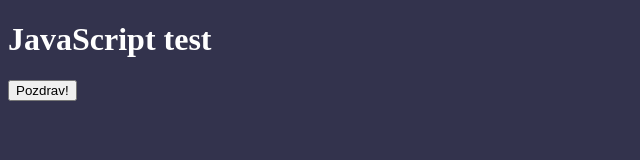
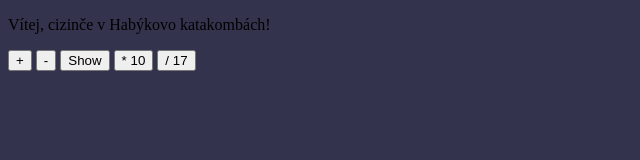
Before and after one commit to Pavka5/SchoolJS, a plain HTML site: page index.html in a window 1280 px wide. Shown: the whole page, without its empty margins (0-640 px from the left). Drawn offline with Linux system fonts and the light colour scheme.

Commit message:
Update index.html

```diff
--- a/index.html
+++ b/index.html
@@ -9,12 +9,52 @@
     <script>
         //alert("Ahoj");
     </script>
+    <script src="js/index.js"></script>
 </head>
 <body>
-    <h1>JavaScript test</h1>
 
-    <button onclick="alert('Ahoj!')">Pozdrav!</button>
+    <p onmouseover="change(1)" onmouseleave="change(2)">Vítej, cizinče v Habýkovo katakombách!</p>
 
-    <script src="js/index.js"></script>
+    <button onclick="prictiJedna()"> + </button>
+    <button onclick="odectiJedna()"> - </button>
+    <button onclick="vypisCislo()"> Show </button>
+    <button onclick="vynasobDeseti()"> * 10 </button>
+    <button onclick="vydelSedmnacti()"> / 17</button>
+
+    <script>
+
+        function change(par){
+            if(par == 1){
+                var ps = document.getElementsByTagName("p");
+                ps[0].innerHTML = "Muhahahaha";
+            }else {
+                var ps = document.getElementsByTagName("p");
+                ps[0].innerHTML = "Vítej, cizinče v Habýkovo katakombách!";
+            }
+        }
+
+
+        var cisloNula = 0;
+
+        function prictiJedna(){
+            cisloNula++;
+        }
+
+        function odectiJedna(){
+            cisloNula--;
+        }
+
+        function vynasobDeseti(){
+            cisloNula *= 10;
+        }
+
+        function vydelSedmnacti(){
+            cisloNula /= 17;
+        }
+
+        function vypisCislo(){
+            console.log(cisloNula);
+        }
+    </script>
 </body>
 </html>
```
